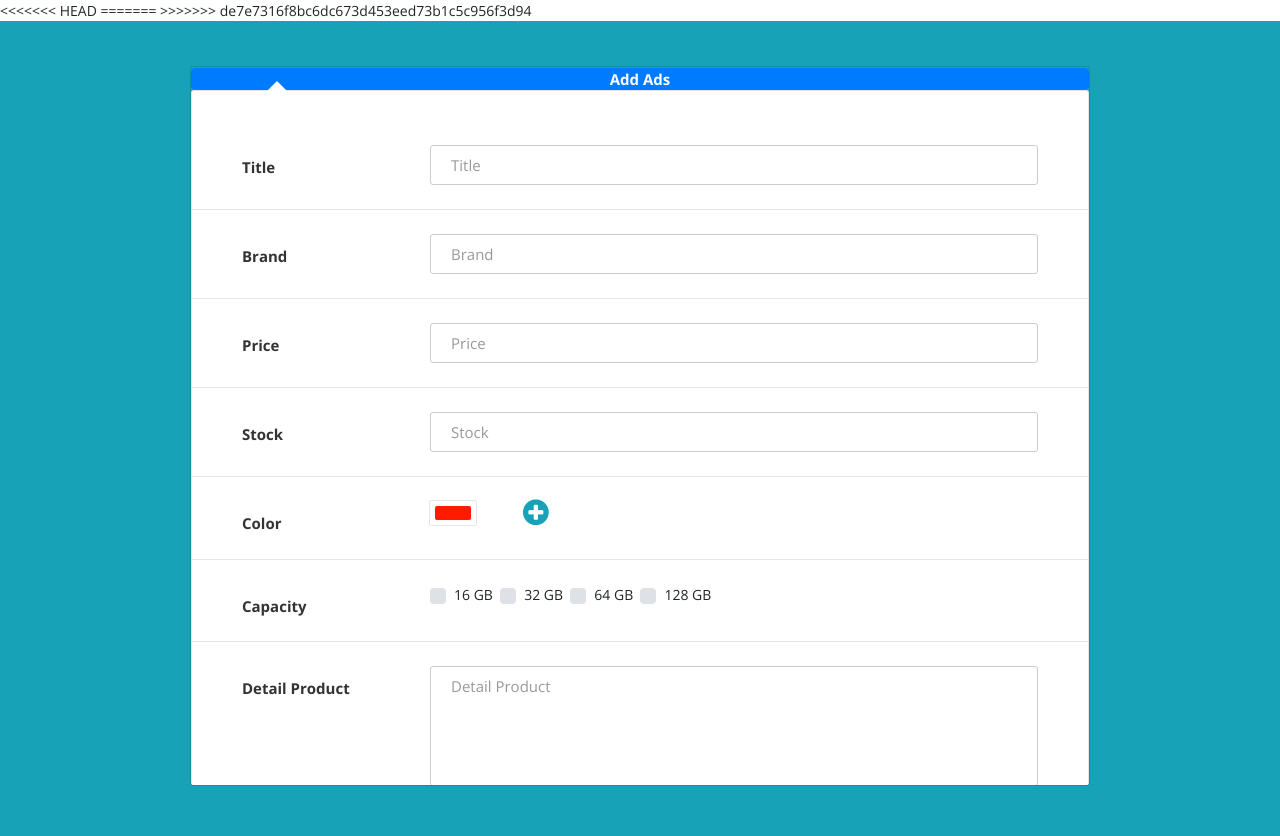
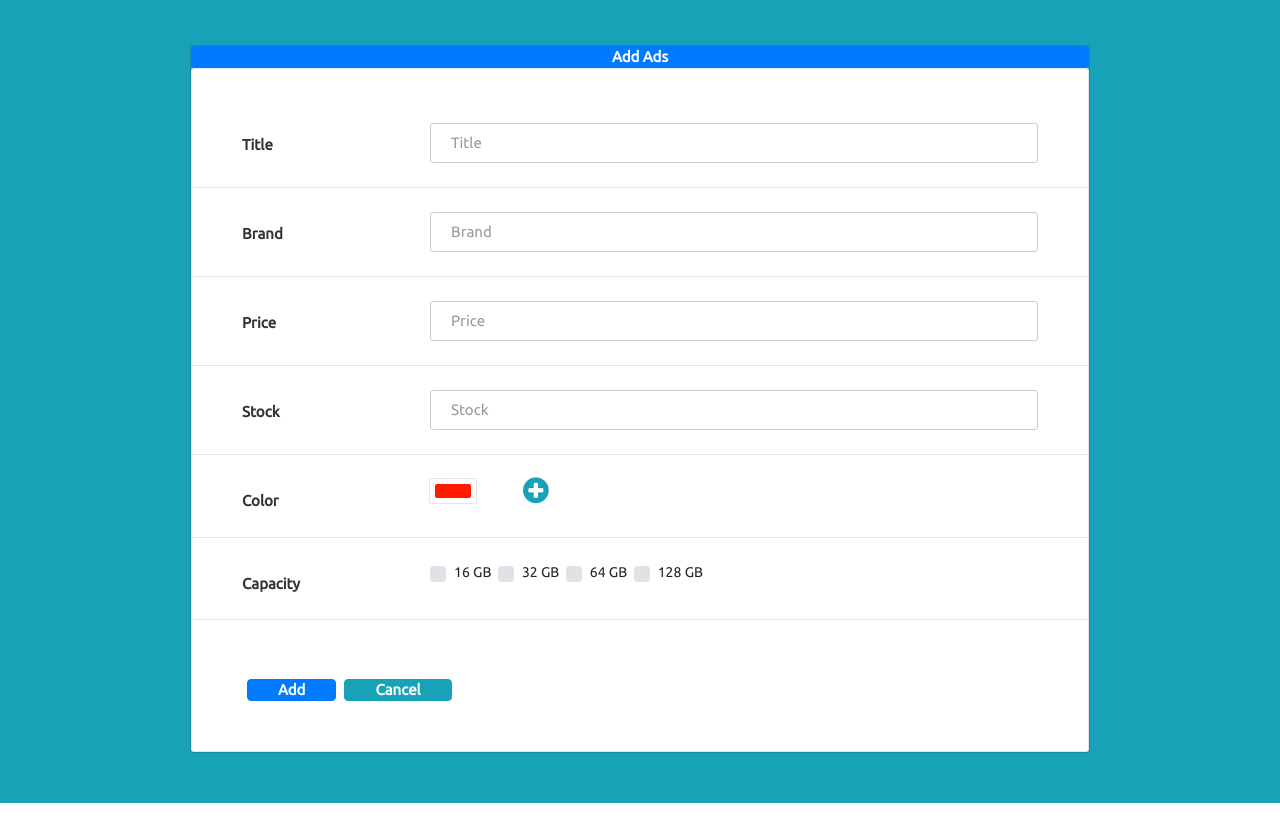
Before and after one commit to HARcode/e-commerce-web, a React (Create React App) app in the folder e-commerce-client/: page / in a window 1280 px wide. After the commit the page ends 803 px from the top, so only its background shows below. Built offline with nearby package versions, Linux system fonts and the light colour scheme.

Commit message:
added thousand saparator from E-Commerce

```diff
--- a/e-commerce-client/public/index.html
+++ b/e-commerce-client/public/index.html
@@ -11,26 +11,23 @@
     integrity="sha384-Gn5384xqQ1aoWXA+058RXPxPg6fy4IWvTNh0E263XmFcJlSAwiGgFAW/dAiS6JXm" crossorigin="anonymous">
   <link href="https://stackpath.bootstrapcdn.com/font-awesome/4.7.0/css/font-awesome.min.css" rel="stylesheet">
   <link rel="stylesheet" type="text/css" href="//fonts.googleapis.com/css?family=Ubuntu" />
-<<<<<<< HEAD
 
   <!-- Style Mockup -->
   <!-- <link rel="stylesheet" type="text/css" href="../mockup/style.css"> -->
   <link href="style.css" rel="stylesheet" media="all" />
   <link rel="apple-touch-icon" href="rho-pi.png" />
-  <link
+  <!-- <link
       href="https://fonts.googleapis.com/css?family=Open+Sans:300,300i,400,400i,600,600i,700,700i,800,800i"
       rel="stylesheet"
-    />
+    /> -->
     <link
       rel="stylesheet"
       href="https://maxcdn.bootstrapcdn.com/bootstrap/4.0.0/css/bootstrap.min.css"
       integrity="sha384-Gn5384xqQ1aoWXA+058RXPxPg6fy4IWvTNh0E263XmFcJlSAwiGgFAW/dAiS6JXm"
       crossorigin="anonymous"
     />
-=======
   <link rel="stylesheet" type="text/css" href="/style.css">
   <link rel="apple-touch-icon" href="shopping-bag.ico" />
->>>>>>> de7e7316f8bc6dc673d453eed73b1c5c956f3d94
   <!--
       manifest.json provides metadata used when your web app is installed on a
       user's mobile device or desktop. See https://developers.google.com/web/fundamentals/web-app-manifest/
--- a/e-commerce-client/public/style.css
+++ b/e-commerce-client/public/style.css
@@ -1,4 +1,6 @@
-
+html,body {
+  font-family: "Ubuntu" !important;
+}
 /* Btn span */
 .btn span.glyphicon {
   opacity: 0;
--- a/e-commerce-client/src/components/form.js
+++ b/e-commerce-client/src/components/form.js
@@ -1,7 +1,7 @@
 import React from "react";
 
 export function FormItem(props) {
-    let { name, label, type } = props;
+    let { name, label, type, onChange, inputMode } = props;
     if (type === "text") return (
         <div className="form-row">
             <div className="name">{label}</div>
@@ -12,6 +12,8 @@ export function FormItem(props) {
                     name={name}
                     placeholder={label}
                     value={props.value}
+                    onChange={onChange}
+                    inputMode={inputMode || "text"}
                 />
             </div>
         </div>
@@ -27,6 +29,8 @@ export function FormItem(props) {
                     placeholder={label}
                     value={props.value}
                     min={props.min}
+                    required={true}
+                    onChange={onChange}
                 />
             </div>
         </div>
@@ -41,6 +45,8 @@ export function FormItem(props) {
                         name={name}
                         placeholder={label}
                         value={props.value}
+                        required={true}
+                        onChange={onChange}
                     />
                 </div>
             </div>
@@ -50,12 +56,13 @@ export function FormItem(props) {
         <div className="form-row">
             <div className="name">{label}</div>
             {props.values.map((value, idx) => (
-                <div className="custom-control custom-checkbox">
+                <div key={idx} className="custom-control custom-checkbox">
                     <input
                         type="checkbox"
                         className="custom-control-input"
                         id={props.ids[idx]}
                         value={value}
+                        required={true}
                     />
                     <label className="custom-control-label" htmlFor={props.ids[idx]}>
                         {props.options[idx]} &nbsp;
--- a/e-commerce-client/src/containers/addItem.js
+++ b/e-commerce-client/src/containers/addItem.js
@@ -61,6 +61,16 @@ export default class AddItem extends Component {
         });
     }
 
+    handleInputChange = e => {
+        let { name, value, inputMode } = e.target;
+        if (inputMode === "numeric") {
+            value = value.replace(/\D/g, '');
+            value = value.replace(/(\d)(?=(\d{3})+(?!\d))/g, '$1.');
+            value = value && `Rp ${value}`
+        }
+        this.setState({ [name]: value })
+    }
+
     render() {
         let { colors } = this.state;
         const styles = reactCSS({
@@ -97,7 +107,7 @@ export default class AddItem extends Component {
         let forms = [
             { name: "title", label: "Title", type: "text", value: title },
             { name: "brand", label: "Brand", type: "text", value: brand },
-            { name: "price", label: "Price", type: "number", min: 0, value: price },
+            { name: "price", label: "Price", type: "text", inputMode: "numeric", min: 0, value: price },
             { name: "stock", label: "Stock", type: "number", min: 0, value: stock },
             '',
             {
@@ -113,10 +123,10 @@ export default class AddItem extends Component {
 
         let formItems = forms.map((form, i) => {
             if (i === 4) return (
-                <div className="form-row">
+                <div key={i} className="form-row">
                     <div className="name">Color</div>
                     {colors.map((color, idx) => (
-                        <div></div>
+                        <div key={idx}></div>
                     ))}
                     <div style={styles.swatch} onClick={this.handleClickColor}>
                         <div style={styles.colors[0]} />
@@ -127,13 +137,13 @@ export default class AddItem extends Component {
                     </div>}
                     <div className="align-center mx-3">
                         <button type="button" className="btn text-info bg-transparent" style={{ marginTop: "-0.35rem" }}>
-                            <i class="fa fa-plus-circle fa-2x" aria-hidden="true"></i>
+                            <i className="fa fa-plus-circle fa-2x" aria-hidden="true"></i>
                         </button>
                     </div>
                 </div>
             ); // color picker
             if (i === 7) return (
-                <div className="form-row">
+                <div key={i} className="form-row">
                     <div className="name">Choose Image</div>
                     <div className="value">
                         <div className="input-group js-input-file">
@@ -154,18 +164,18 @@ export default class AddItem extends Component {
                 </div>
             ); // file
             return (
-                <FormItem {...form} key={i} />
+                <FormItem key={i} {...form} onChange={this.handleInputChange} />
             )
         })
 
         return (
             <div className="page-wrapper bg-info p-t-45 p-b-50">
                 <div className="wrapper wrapper--w900">
-                    <div className="card card-6" style={{ maxHeight: "90vh", overflowY: "auto" }}>
+                    <div className="card card-6">
                         <div className="card-heading">
                             <h2 className="btn btn-primary col-lg-12 col-sm-12 col-md-12">Add Ads</h2>
                         </div>
-                        <div className="card-body">
+                        <div className="card-body" style={{ maxHeight: "70vh", overflowY: "auto" }}>
                             <form method="POST">
                                 {formItems}
                             </form>
```
